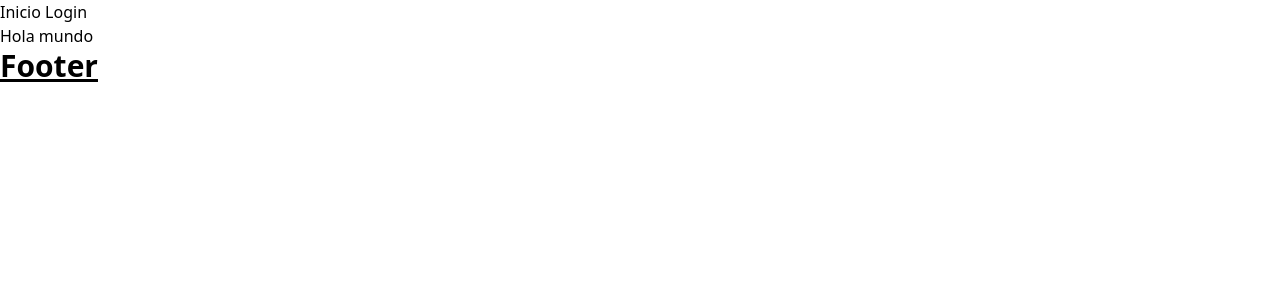
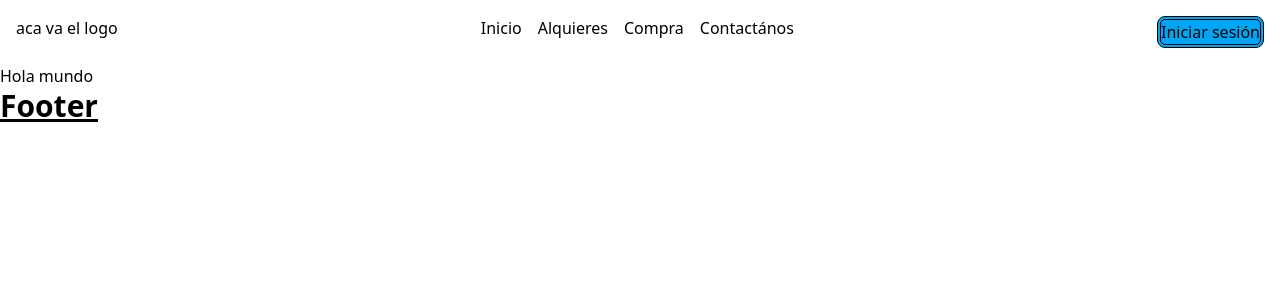
Before and after one commit to Deniise90/inmobiliaria-vertex, a Django app: page /prueba/ in a window 1280 px wide. Shown: the top 300 px of the page. Run offline with Django 5.2, Linux system fonts and the light colour scheme.

Commit message:
se modifico el nav

```diff
--- a/propiedades/templates/nav-footer.html
+++ b/propiedades/templates/nav-footer.html
@@ -11,12 +11,26 @@
 <body>
 
 <!-- inicio del navbar  -->
-    <a href="#">Inicio</a>
-    <a href="#">Login</a>
-    <br>
+    <div class="flex justify-between m-4">
+        <div >
+            aca va el logo
+        </div>
+        <div class="flex justify-stretch space-x-4">
+            <a href="#" class="hover:bg-fuchsia-500">Inicio</a>
+            <a href="#" class="hover:bg-fuchsia-500">Alquieres</a>
+             <a href="#" class="hover:bg-fuchsia-500">Compra</a>
+              <a href="#" class="hover:bg-fuchsia-500">Contactános</a>
+        </div>
+        <div class="shadow-cyan-500/50">
+            <button class="bg-sky-500 border-4 border-double rounded-lg">Iniciar sesión</button>
+        </div>
+
+
+    </div>
+
 
 <!-- fin del navbar  -->
-    {% block content %}
+    {% block content %} <!-- el blcok content es donde ira el contenido que utilice esta base-->
     {% endblock %}
 
 <!-- inicio del footer  -->
--- a/propiedades/templates/prueba.html
+++ b/propiedades/templates/prueba.html
@@ -2,4 +2,5 @@
 
 {% block content %}
    Hola mundo
+
 {% endblock %}
```
Also changed, not shown: static/logo.jpeg (added).
